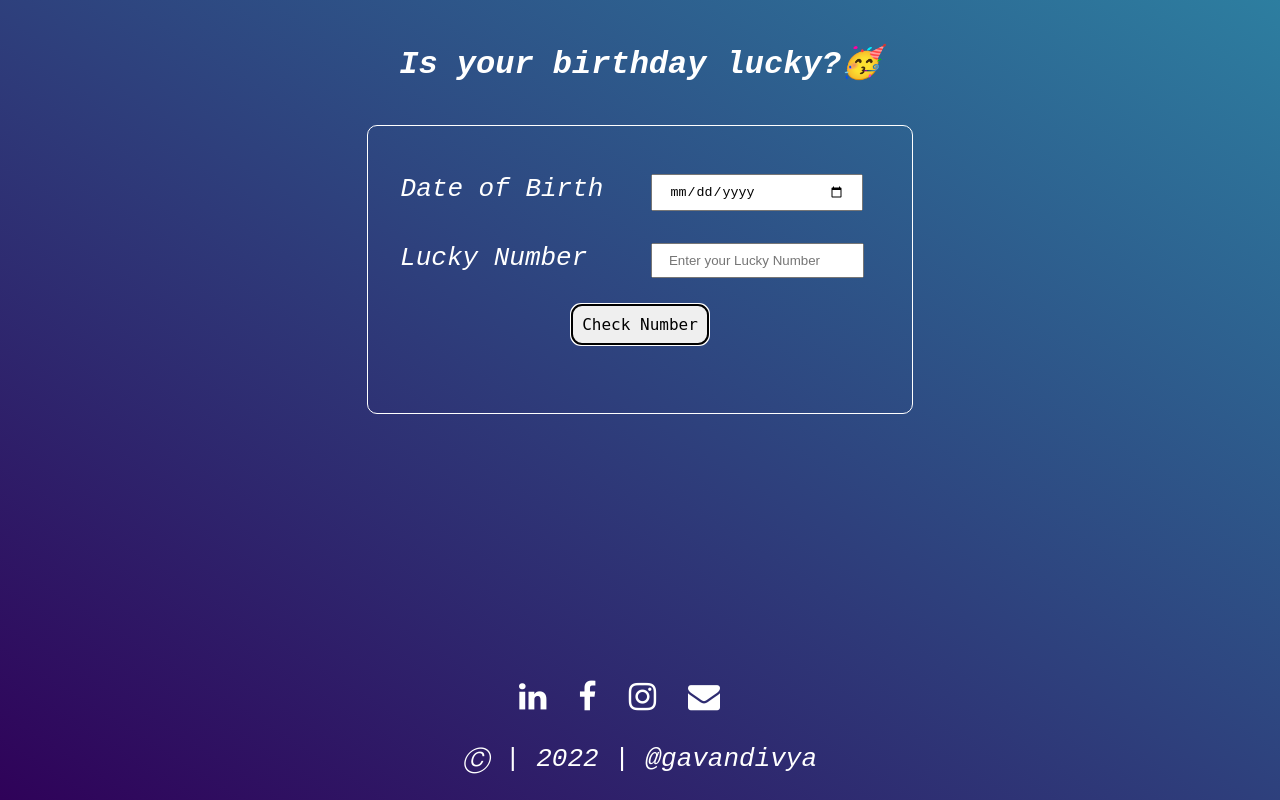
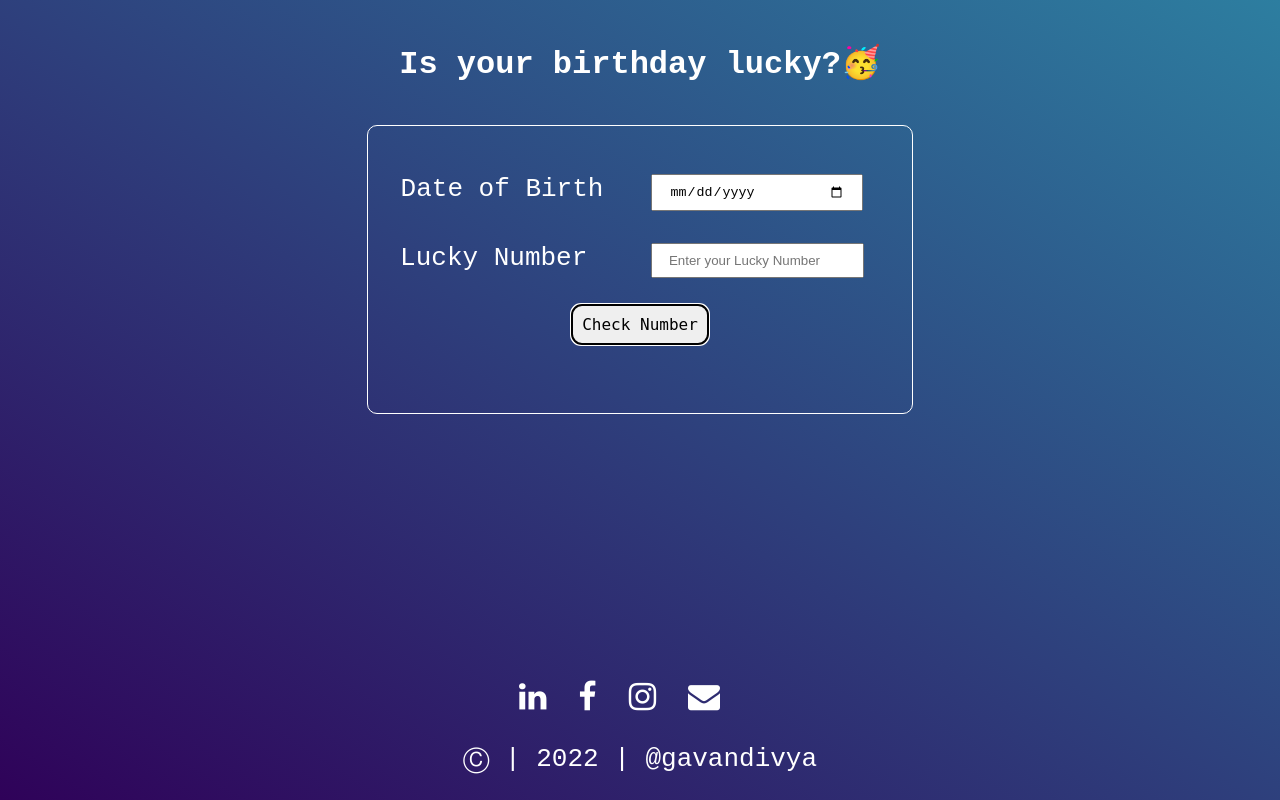
Before and after one commit to gavandivya/neogLuckyBirthday, a React (Create React App) app: page / in a window 1280 px wide. Built offline with nearby package versions, Linux system fonts and the light colour scheme.

Commit message:
fix:stylechanged

```diff
--- a/src/App.css
+++ b/src/App.css
@@ -1,7 +1,7 @@
 
 .App {
   text-align: center;
-  font-style: italic;
+  /* font-style: italic; */
   font-family: monospace;
   background-image: linear-gradient(to bottom left, rgb(45, 126, 160) , #2f0259);
   height: 100vh;
```
